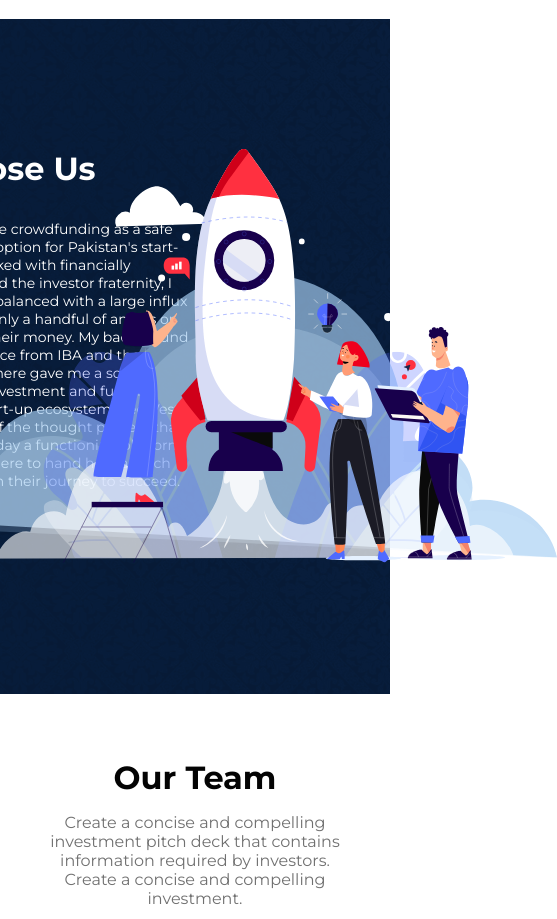
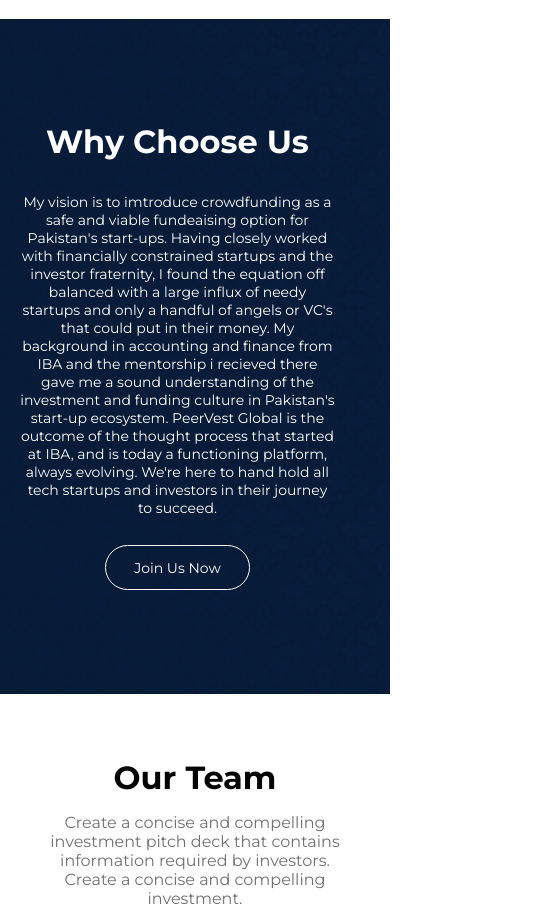
Before and after one commit to abrarkhalidofficial/Peervest, a React (Create React App) app: page / in a window 390 px wide. Shown: the part 3540-4459 px from the top of the page, 557 px wide, since content can reach past the window. Built offline with nearby package versions, Linux system fonts and the light colour scheme.

Commit message:
why choose us responsive

```diff
--- a/src/Styles/App.scss
+++ b/src/Styles/App.scss
@@ -1187,6 +1187,9 @@
   width: 300px;
 }
 @media (max-width: 1440px) {
+  .container__why__choose__us__wrapper__content {
+    width: 90%;
+  }
   .milestone__container__content__card {
     width: 30%;
   }
@@ -1198,6 +1201,9 @@
   }
 }
 @media (max-width: 1350px) {
+  .container__why__choose__us__wrapper__content__right__img {
+    width: 450px;
+  }
   .our__vision__container__content {
     width: 90%;
   }
@@ -1246,6 +1252,18 @@
   }
 }
 @media (max-width: 1000px) {
+  .container__why__choose__us__wrapper__content__left {
+    width: 90%;
+    text-align: center;
+    display: flex;
+    flex-direction: column;
+    justify-content: center;
+    align-items: center;
+  }
+
+  .container__why__choose__us__wrapper__content__right {
+    display: none;
+  }
   .milestone__wrapper {
     height: fit-content;
     padding: 0px;
```
